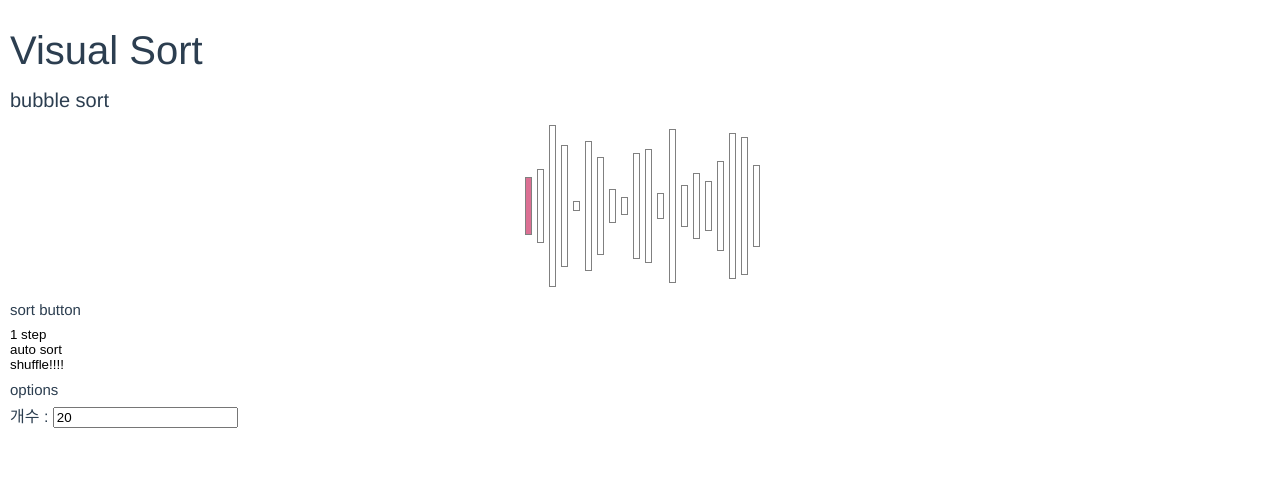
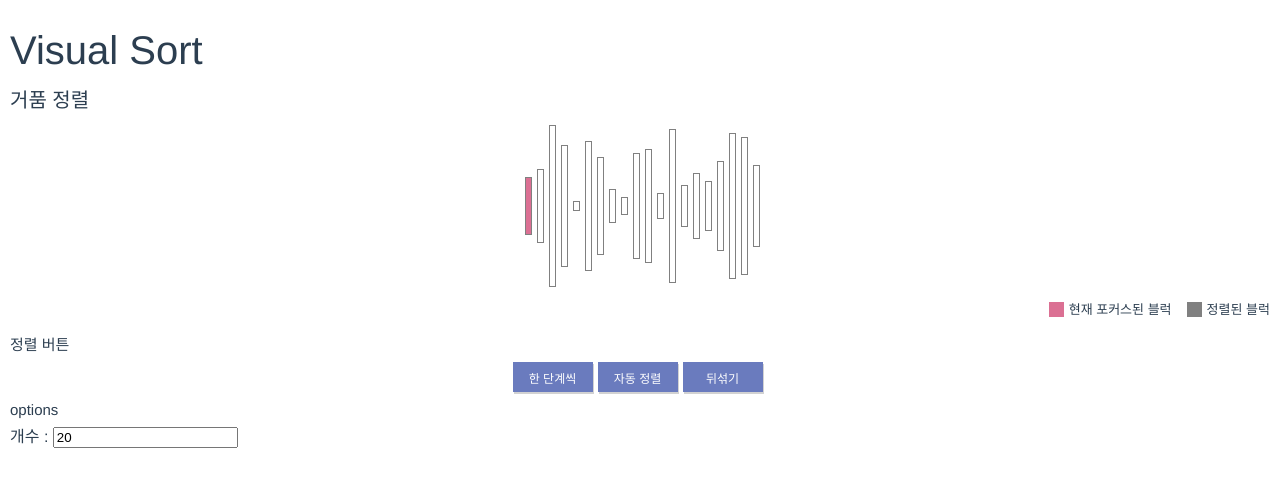
Before and after one commit to ebool/visual-sort, a Vue app: page /bubble in a window 1280 px wide. Shown: the top 486 px of the page. Built offline with nearby package versions, Linux system fonts and the light colour scheme.

Commit message:
create ControllBox and ColorExplain

```diff
--- a/src/components/BubbleSort.vue
+++ b/src/components/BubbleSort.vue
@@ -1,6 +1,6 @@
 <template>
   <div class="bubble-sort">
-    <h3>bubble sort</h3>
+    <h3>거품 정렬</h3>
     <transition-group name="flip-list" tag="ul" class="container">
       <li
       class="item"
@@ -9,12 +9,15 @@
       :style="{height: (item + 1) * 8 + 'px'}">
       </li>
     </transition-group>
-    <div class="control-box">
-      <h4>sort button</h4>
-      <button @click="sort">1 step</button>
-      <button @click="autoSort">{{getButtonName}}</button>
-      <button @click="shuffle">shuffle!!!!</button>
-    </div>
+    <color-explains
+    :focused="true"
+    :sorted="true"
+    ></color-explains>
+    <control-box
+    @oneStep="sort"
+    @auto="autoSort"
+    @shuffle="shuffle"
+    ></control-box>
     <div class="option-box">
       <h4>options</h4>
       개수 : <input type="tel" v-model="count" maxlength="2"><br>
@@ -23,9 +26,15 @@
 </template>
 
 <script>
-import {makeArray, shuffle, changeItem} from '@/assets/js/utils.js'
+import {makeArray, shuffle, changeItem} from '@/assets/js/utils.js';
+import ColorExplains from './commons/ColorExplains.vue';
+import ControlBox from './commons/ControlBox.vue';
 
 export default {
+  components: {
+    ColorExplains,
+    ControlBox
+  },
   data () {
     return {
       items: [],
--- a/src/components/SelectionSort.vue
+++ b/src/components/SelectionSort.vue
@@ -1,8 +1,6 @@
 <template>
   <div class="selection-sort">
-    <h3>Selection Sort</h3>
-    <h3>smallest - index:{{smallest}}, value:{{items[smallest]}}</h3>
-    <h3>index : {{index}}</h3>
+    <h3>선택 정렬</h3>
     <transition-group name="flip-list" tag="ul" class="container">
       <li
       class="item"
@@ -11,6 +9,11 @@
       :style="{height: (item + 1) * 8 + 'px'}">
       </li>
     </transition-group>
+    <color-explains
+    :focused="true"
+    :sorted="true"
+    :selected="true"
+    ></color-explains>
     <div class="control-box">
       <h4>sort button</h4>
       <button @click="sort">1 step</button>
@@ -26,8 +29,12 @@
 
 <script>
 import {makeArray, shuffle, changeItem} from '@/assets/js/utils.js'
+import ColorExplains from './commons/ColorExplains.vue';
 
 export default {
+  components: {
+    ColorExplains
+  },
   data () {
     return {
       items: [],
--- /dev/null
+++ b/src/components/commons/ColorExplains.vue
@@ -0,0 +1,62 @@
+<template>
+  <div class="color-explains">
+    <div class="focused" v-if="focused">
+      <div class="color"></div>
+      <div>현재 포커스된 블럭</div>
+    </div>
+    <div class="sorted" v-if="sorted">
+      <div class="color"></div>
+      <div>정렬된 블럭</div>
+    </div>
+    <div class="selected" v-if="selected">
+      <div class="color"></div>
+      <div>선택된 블럭</div>
+    </div>
+  </div>
+</template>
+
+<script>
+export default {
+  props: ['focused', 'sorted', 'selected']
+}
+</script>
+<style lang="scss" scoped>
+@import 'src/assets/css/color.scss';
+
+.color-explains {
+  display: flex;
+  justify-content: flex-end;
+
+  .arrange {
+    display: flex;
+    align-items: center;
+    margin-left: 15px;
+    font-size: 13px;
+
+    .color {
+      margin-right: 5px;
+      width: 15px;
+      height: 15px;
+    }
+  }
+
+  .focused {
+    @extend .arrange;
+    .color {
+      background-color: $focused;
+    }
+  }
+  .sorted {
+    @extend .arrange;
+    .color {
+      background-color: $sorted;
+    }
+  }
+  .selected {
+    @extend .arrange;
+    .color {
+      background-color: $selected;
+    }
+  }
+}
+</style>
--- /dev/null
+++ b/src/components/commons/ControlBox.vue
@@ -0,0 +1,56 @@
+<template>
+  <div class="control-box">
+    <div class="title">정렬 버튼</div>
+    <div class="button-container">
+      <button @click="oneStep">한 단계씩</button>
+      <button @click="auto">자동 정렬</button>
+      <button @click="shuffle">뒤섞기</button>
+    </div>
+  </div>
+</template>
+
+<script>
+export default {
+  methods: {
+    oneStep () {
+      this.$emit('oneStep');
+    },
+    auto () {
+      this.$emit('auto');
+    },
+    shuffle () {
+      this.$emit('shuffle');
+    }
+  }
+}
+</script>
+
+<style lang="scss" scoped>
+.control-box {
+  margin-top: 20px;
+
+  .title {
+    font-size: 15px;
+  }
+
+  .button-container {
+    display: flex;
+    justify-content: center;
+    padding-top: 10px;
+
+    button {
+      width: 80px;
+      height: 30px;
+      font-size: 12px;
+      background-color: rgb(106, 123, 190);
+      color: white;
+      margin-right: 5px;
+      transition-duration: 0.4s;
+      box-shadow: 1px 2px rgba(88, 88, 88, 0.27);
+    }
+    button:hover {
+      box-shadow: 3px 4px rgba(88, 88, 88, 0.27);
+    }
+  }
+}
+</style>
--- a/src/components/index.vue
+++ b/src/components/index.vue
@@ -1,6 +1,6 @@
 <template>
   <div class="button-container">
-    <router-link to="bubble">버블정렬</router-link>
+    <router-link to="bubble">거품정렬</router-link>
     <router-link to="selection">선택정렬</router-link>
   </div>
 </template>
@@ -18,5 +18,8 @@ export default {
   align-items: center;
   margin-top: 50px;
 
+  a {
+    margin-top: 10px;
+  }
 }
 </style>
```
